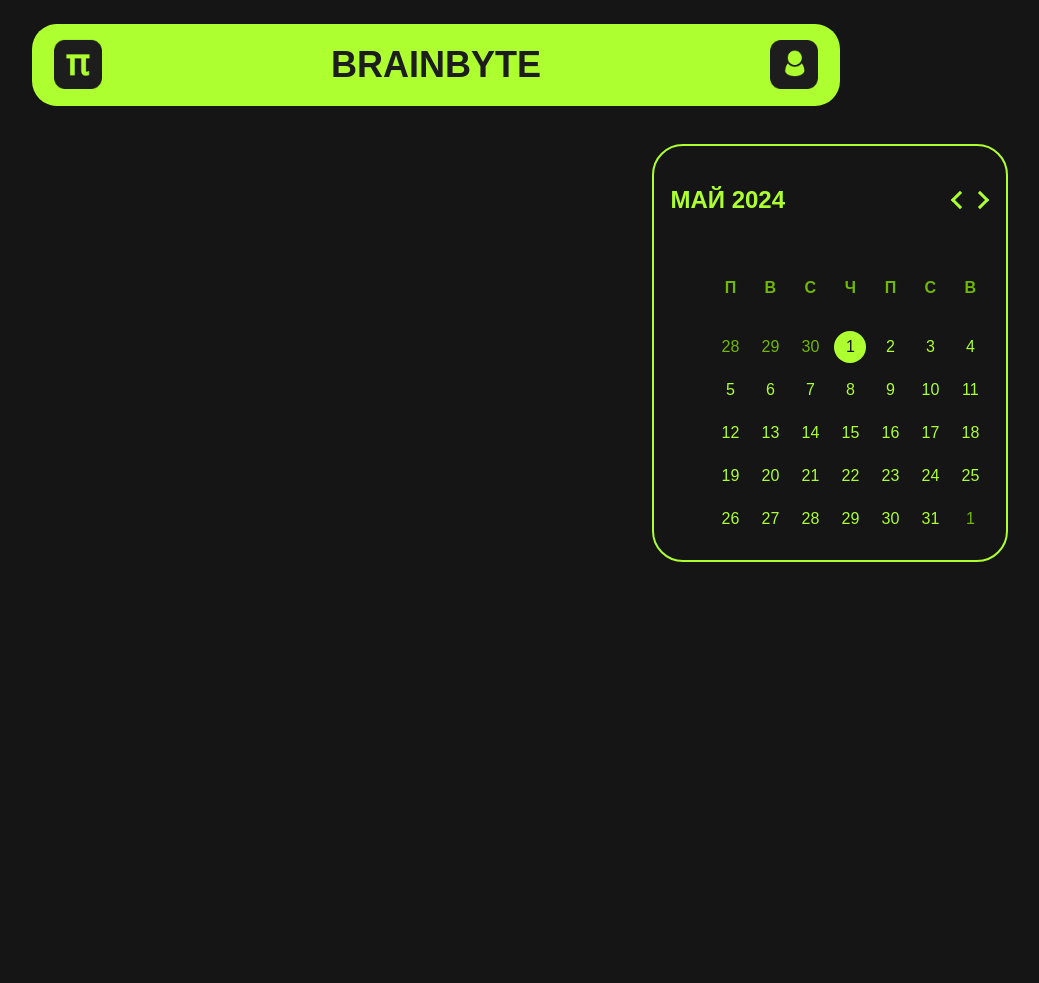
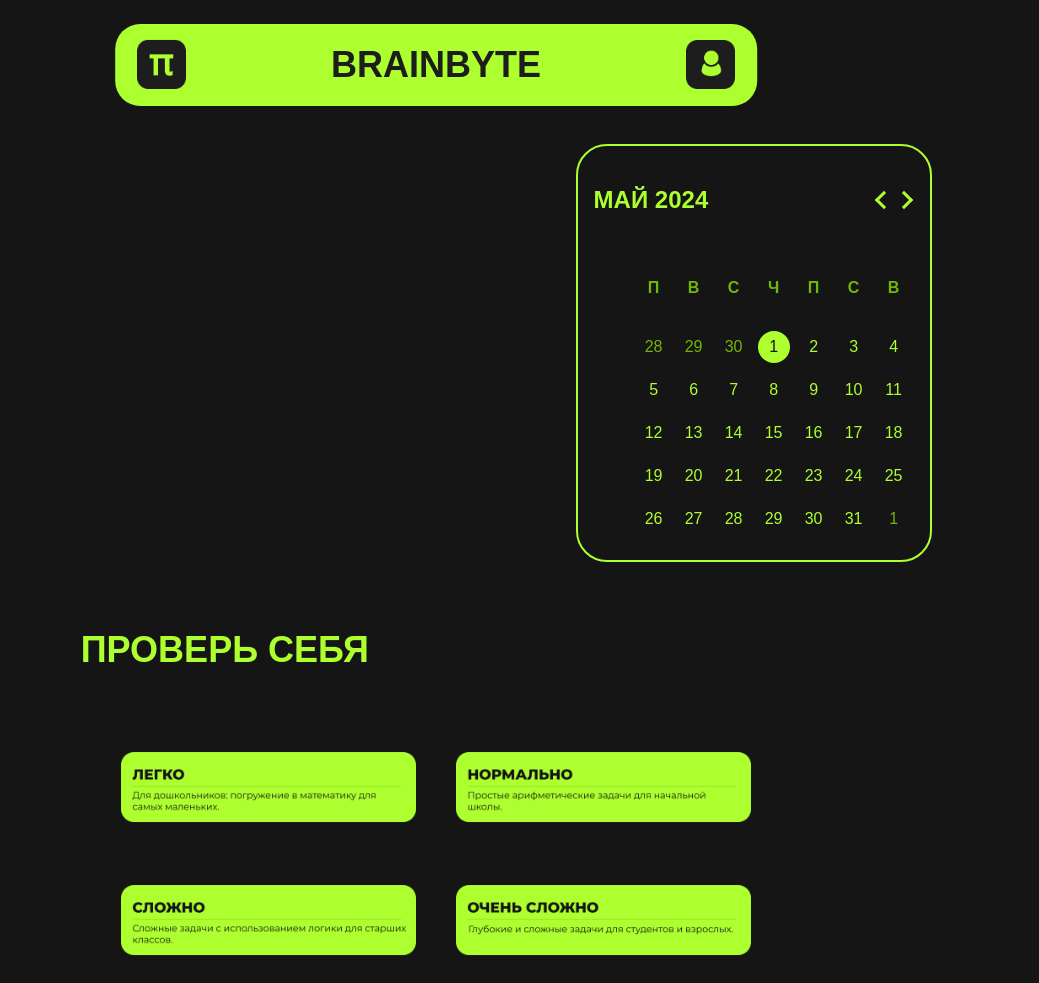
Before and after one commit to xlX-Xlx/hakaton_cube_2024, a Flask app: page /person_panel in a window 1280 px wide. Shown: the whole page, without its empty margins (204-1243 px from the left). Before the commit the page ends 562 px from the top, so only its background shows below. Run offline with Flask 3, Linux system fonts and the light colour scheme; a user stored in the database is signed in.

Commit message:
Add files via upload

```diff
--- a/server.py
+++ b/server.py
@@ -131,5 +131,37 @@ def person_panel():
         return redirect(url_for('index'))
 
 
+@app.route('/test_easy')
+def test_easy():
+    if 'username' in session:
+        return render_template('test_easy.html')
+    else:
+        flash("Пожалуйста, войдите в систему, чтобы получить доступ к тесту", 'error')
+        return redirect(url_for('index'))
+
+@app.route('/test_normal')
+def test_normal():
+    if 'username' in session:
+        return render_template('test_normal.html')
+    else:
+        flash("Пожалуйста, войдите в систему, чтобы получить доступ к тесту", 'error')
+        return redirect(url_for('index'))
+
+@app.route('/test_hard')
+def test_hard():
+    if 'username' in session:
+        return render_template('test_hard.html')
+    else:
+        flash("Пожалуйста, войдите в систему, чтобы получить доступ к тесту", 'error')
+        return redirect(url_for('index'))
+
+@app.route('/test_very_hard')
+def test_very_hard():
+    if 'username' in session:
+        return render_template('test_very_hard.html')
+    else:
+        flash("Пожалуйста, войдите в систему, чтобы получить доступ к тесту", 'error')
+        return redirect(url_for('index'))
+
 if __name__ == '__main__':
     app.run(debug=True)
--- a/static/css/style_person_panel.css
+++ b/static/css/style_person_panel.css
@@ -21,7 +21,19 @@ h1 {
     padding: 20px;
     margin: 0;
     border-radius: 25px;
-    width: 60%;
+    width: 47%;
+}
+
+h2 {
+    position: absolute;
+    top: calc(50% + 650px);
+    left: 33.5%;
+    transform: translate(-50%, -50%);
+    color: #ADFF2F;
+    font-weight: bold;
+    white-space: nowrap;
+    font-size: 2.25em;
+    margin: 0;
 }
 
 .top-left,
@@ -35,12 +47,12 @@ h1 {
 
 .top-left {
     top: calc(50% + 33px);
-    left: 19.5%;
+    left: 26%;
 }
 
 .top-right {
     top: calc(50% + 40px);
-    right: 19.5%;
+    right: 26%;
 }
 
 .small-img {
@@ -51,7 +63,7 @@ h1 {
 .calendar {
     position: absolute;
     top: calc(50% - 65px);
-    left: 53%;
+    left: 47%;
     transform: translate(50%, 50%);
     margin: auto;
     width: 98%;
@@ -139,6 +151,41 @@ h1 {
     border-radius: 50%;
     z-index: -1;
 }
+
 .dates li.inactive {
     color: #71B803;
 }
+
+.button-container {
+    position: absolute;
+    top: calc(50% + 850px);
+    left: 50%;
+    transform: translate(-50%, -50%);
+}
+
+.button-column {
+    display: flex;
+    flex-direction: row;
+    flex-wrap: wrap;
+    justify-content: center;
+    gap: 30px;
+    margin-top: 30px;
+}
+
+.button-test-wrapper {
+    width: calc(50% - 15px);
+    margin-bottom: 20px;
+}
+
+
+.button_test {
+    width: 100%;
+    background: none;
+    border: none;
+    padding: 5px;
+}
+
+.button_test img {
+    width: 100%;
+    height: auto;
+}
--- a/templates/person_panel.html
+++ b/templates/person_panel.html
@@ -7,6 +7,7 @@
 <body>
     <h1>BRAINBYTE</h1>
 
+    <!-- Кнопки в верхнем левом и правом углах -->
     <button type="submit" class="top-left">
         <img src="{{ url_for('static', filename='img/button_logo.png') }}" alt="Кнопка с изображением" class="small-img">
     </button>
@@ -17,6 +18,42 @@
         </button>
     </form>
 
+    <h2>ПРОВЕРЬ СЕБЯ</h2>
+
+    <div class="button-container">
+      <div class="button-column">
+          <div class="button-test-wrapper">
+              <form action="{{ url_for('test_easy') }}" method="GET">
+                  <button type="submit" class="button_test">
+                      <img src="{{ url_for('static', filename='img/button_easy.png') }}" alt="Кнопка с изображением" class="button_img1">
+                  </button>
+              </form>
+          </div>
+          <div class="button-test-wrapper">
+              <form action="{{ url_for('test_normal') }}" method="GET">
+                  <button type="submit" class="button_test">
+                      <img src="{{ url_for('static', filename='img/button_normal.png') }}" alt="Кнопка с изображением" class="button_img2">
+                  </button>
+              </form>
+          </div>
+          <div class="button-test-wrapper">
+              <form action="{{ url_for('test_hard') }}" method="GET">
+                  <button type="submit" class="button_test">
+                      <img src="{{ url_for('static', filename='img/button_hard.png') }}" alt="Кнопка с изображением" class="button_img3">
+                  </button>
+              </form>
+          </div>
+          <div class="button-test-wrapper">
+              <form action="{{ url_for('test_very_hard') }}" method="GET">
+                  <button type="submit" class="button_test">
+                      <img src="{{ url_for('static', filename='img/button_very_hard.png') }}" alt="Кнопка с изображением" class="button_img4">
+                  </button>
+              </form>
+          </div>
+      </div>
+  </div>
+
+    <!-- Календарь -->
     <div class="calendar">
         <header>
             <h3></h3>
```
Also changed, not shown: static/img/button_easy.png (added), static/img/button_hard.png (added), static/img/button_normal.png (added), static/img/button_very_hard.png (added), templates/test_easy.html (added), templates/test_hard.html (added), templates/test_normal.html (added), templates/test_very_hard.html (added). Lines whose indentation alone changed are shown as unchanged.
